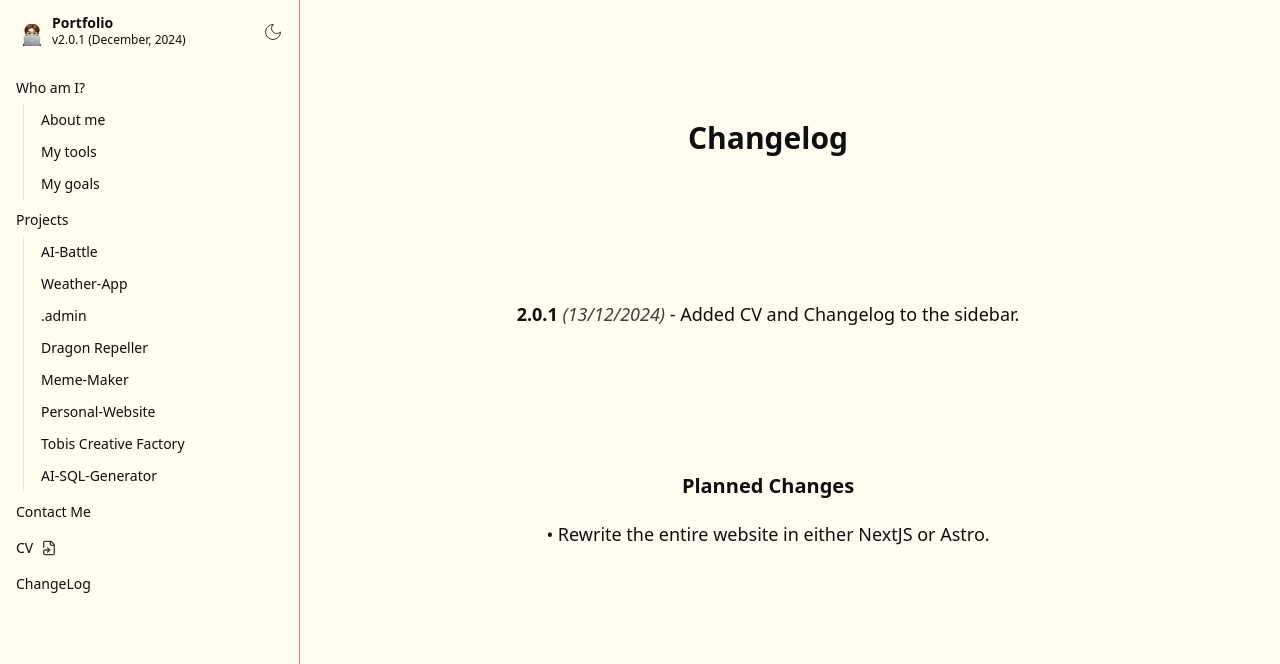
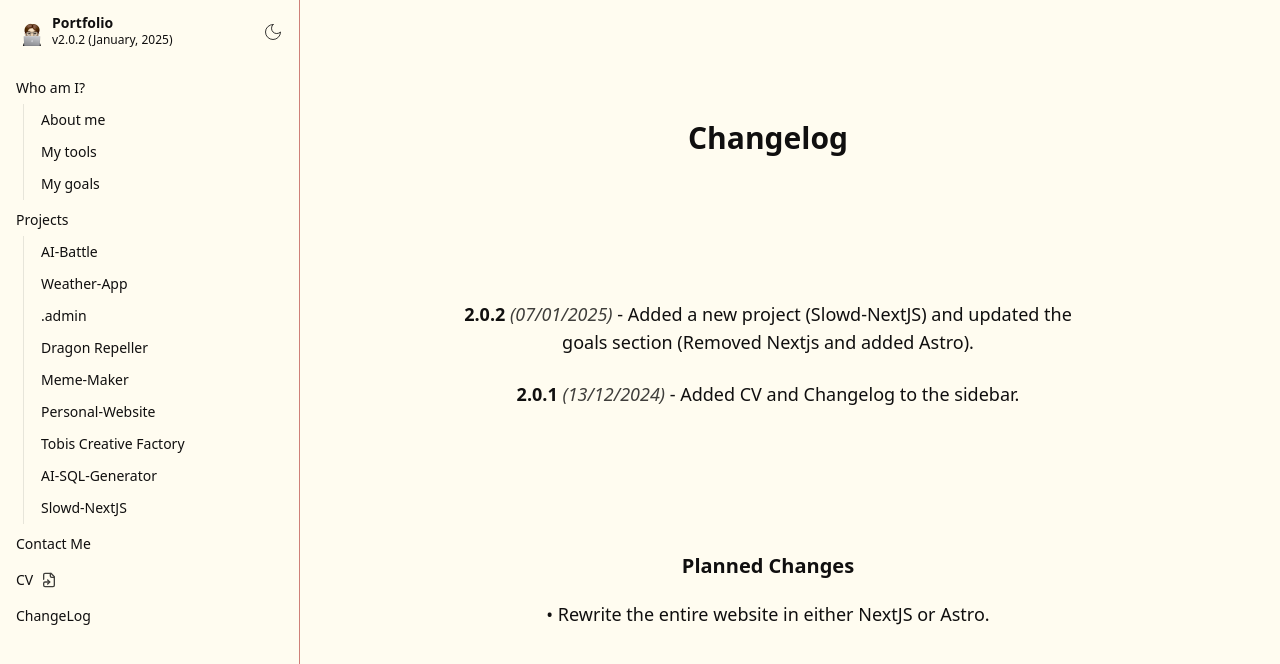
Before and after one commit to miguelRibeir0/portfolio-v2, a React (Vite) app: page /changelog in a window 1280 px wide. Shown: the top 664 px of the page. Built offline with nearby package versions, Linux system fonts and the light colour scheme; no server answers; the HTML template or start-up script is replaced by a standard one.

Commit message:
updated info

```diff
--- a/src/components/changelog/changelog.tsx
+++ b/src/components/changelog/changelog.tsx
@@ -17,10 +17,16 @@ export function ChangeLog() {
 					className="fixed top-4 left-4 z-50 md:hidden bg-background dark:bg-background hover:bg-accent rounded-lg p-2"
 					aria-label="Toggle sidebar"
 				/>
-				<section className="transition-all duration-300 ease-in-out mt-20 w-[80%] mx-auto lg:w-full">
+				<section className="transition-all duration-300 ease-in-out mt-20 w-[80%] lg:w-[60%] mx-auto">
 					<div className="flex flex-col items-center justify-center lg:mt-10 text-center">
 						<h2 className="text-2xl font-bold lg:text-3xl">Changelog</h2>
-						<ol className="mt-36 text-lg">
+						<ol className="mt-36 text-lg flex flex-col gap-y-6">
+							<li>
+								<strong>2.0.2</strong>
+								<span className="italic opacity-80"> (07/01/2025)</span> - Added
+								a new project (Slowd-NextJS) and updated the goals section
+								(Removed Nextjs and added Astro).
+							</li>
 							<li>
 								<strong>2.0.1</strong>
 								<span className="italic opacity-80"> (13/12/2024)</span> - Added
--- a/src/components/landing/about-me.tsx
+++ b/src/components/landing/about-me.tsx
@@ -12,7 +12,7 @@ export function AboutMe() {
 						<img
 							src={`${cdnEndpoint}/Portfolio/profile-3.webp`}
 							alt="Me in a car!"
-							className="w-full h-full md:object-cover object-[80%_center]"
+							className="w-full h-full md:object-cover object-[70%_center]"
 						/>
 					</div>
 
--- a/src/components/landing/goals.tsx
+++ b/src/components/landing/goals.tsx
@@ -4,8 +4,8 @@ export function Goals() {
 	const goals = [
 		{
 			image:
-				"https://personal-static-files-cdn.fra1.cdn.digitaloceanspaces.com/Portfolio/SVGS/Next.js.svg",
-			goal: "Learn Next.js",
+				"https://personal-static-files-cdn.fra1.cdn.digitaloceanspaces.com/Portfolio/SVGS/Astro.svg",
+			goal: "Learn Astro",
 			dark: true,
 		},
 		{
@@ -57,7 +57,9 @@ export function Goals() {
 								<div className="flex flex-col items-end p-6 dark:bg-black/10 dark:shadow-red-primary/70 dark:shadow-sm dark:hover:shadow-lg rounded-xl shadow-lg hover:shadow-xl dark:hover:shadow-red-primary/20 transition-shadow duration-300">
 									<img
 										src={goal.image}
-										className={`md:w-12 w-10 ${goal.dark ? "dark:invert" : "invert-0"} `}
+										className={`md:w-12 w-10 ${
+											goal.dark ? "dark:invert" : "invert-0"
+										} `}
 										alt="One of my goals"
 									/>
 								</div>
--- a/src/components/landing/tools.tsx
+++ b/src/components/landing/tools.tsx
@@ -44,6 +44,11 @@ export function Tools() {
 			name: "JavaScript",
 			logo: `${cdnEndpoint}/Portfolio/SVGS/Js.svg`,
 		},
+		{
+			name: "NextJS",
+			logo: `${cdnEndpoint}/Portfolio/SVGS/NextJS(2).svg`,
+			invert: true,
+		},
 	];
 
 	return (
@@ -64,7 +69,9 @@ export function Tools() {
 							<img
 								src={tech.logo}
 								alt={tech.name}
-								className={`md:w-32 w-24 h-16 mb-4 ${tech.invert ? "dark:invert invert-0" : ""} ${tech.invertD ? "invert dark:invert-0" : ""}`}
+								className={`md:w-32 w-24 h-16 mb-4 ${
+									tech.invert ? "dark:invert invert-0" : ""
+								} ${tech.invertD ? "invert dark:invert-0" : ""}`}
 							/>
 							<span className="dark:md:text-lg text-sm md:text-base font-medium transition-all duration-300">
 								{tech.name}
--- a/src/components/sidebar-content.tsx
+++ b/src/components/sidebar-content.tsx
@@ -41,7 +41,7 @@ export function AppSidebar({ isDark, setIsDark }: AppSidebarProps) {
 										</div>
 										<div className="flex flex-col gap-0.5 leading-none ml-1">
 											<span className="font-semibold">Portfolio</span>
-											<span className="text-xs">v2.0.1 (December, 2024)</span>
+											<span className="text-xs">v2.0.2 (January, 2025)</span>
 										</div>
 									</a>
 								</div>
--- a/src/data/sidebar-data.json
+++ b/src/data/sidebar-data.json
@@ -53,6 +53,10 @@
 				{
 					"title": "AI-SQL-Generator",
 					"url": "/projects#AI-SQL-Generator"
+				},
+				{
+					"title": "Slowd-NextJS",
+					"url": "/projects#Slowd-NextJS"
 				}
 			]
 		},
```
